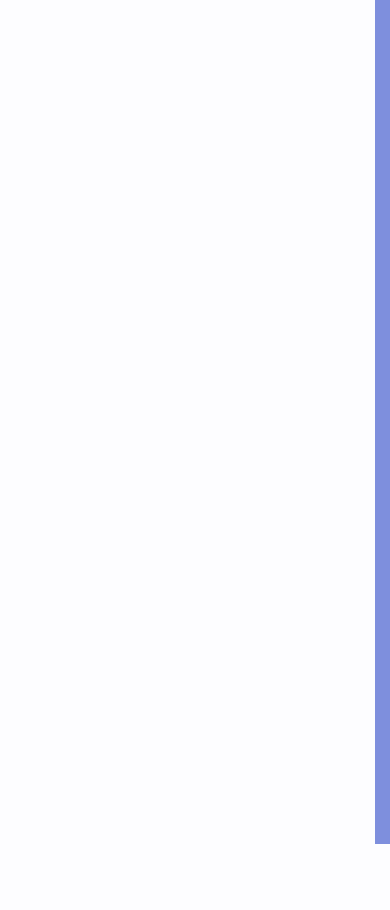
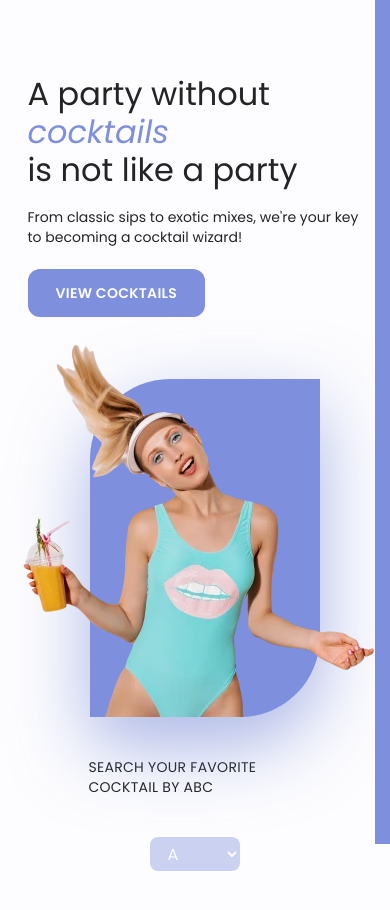
Before and after one commit to Redddeve/BugBusters, a website built with Parcel: page src/index.html in a window 390 px wide. Before the commit the page ends 844 px from the top, so only its background shows below. Built offline with nearby package versions, Linux system fonts and the light colour scheme.

Commit message:
hero section mobile

```diff
--- a/src/css/layout/hero.css
+++ b/src/css/layout/hero.css
@@ -0,0 +1,95 @@
+.section {
+}
+.hero-section {
+}
+.hero-container {
+}
+.main-title {
+  max-width: 335px;
+  margin-top: 75px;
+  margin-bottom: 18px;
+  color: #242424;
+  font-size: 32px;
+  font-style: normal;
+  font-weight: 400;
+
+  line-height: 1.19;
+}
+.text-violet {
+  color: #7e8fdd;
+  font-style: italic;
+}
+.main-text {
+  max-width: 335px;
+  margin-bottom: 36px;
+  color: #242424;
+  font-size: 14px;
+  font-style: normal;
+  font-weight: 400;
+  line-height: 1.43;
+}
+.search-button {
+  width: 178px;
+  height: 48px;
+  margin-bottom: 27px;
+  padding: 14px 28px;
+  border-radius: 12px;
+  background-color: #7e8fdd;
+  text-decoration: none;
+
+  color: #fdfdff;
+  font-size: 14px;
+  font-style: normal;
+  font-weight: 600;
+  line-height: 1.43;
+  letter-spacing: 0.02em;
+  text-transform: uppercase;
+}
+.hero-image-box {
+}
+.hero-back-img {
+  width: 230px;
+  height: 338px;
+  margin-top: 76px;
+  margin-bottom: 40px;
+  margin-left: 62px;
+  margin-right: 43px;
+  border-radius: 80px 0px;
+  background: #7e8fdd;
+  box-shadow: 0px 28px 75px 0px rgba(88, 109, 204, 0.5);
+  position: relative;
+}
+.hero-img {
+  position: absolute;
+  top: 255px;
+  left: 15px;
+}
+.hero-container .hero-search-text {
+  width: 173px;
+  height: 40px;
+  /* margin: 40px 61px; */
+  margin-left: 61px;
+  margin-right: 61px;
+
+  color: #242424;
+  font-size: 14px;
+  font-style: normal;
+  font-weight: 400;
+  line-height: 1.43;
+  letter-spacing: 0.02em;
+  text-transform: uppercase;
+}
+
+.hero-select {
+  width: 90px;
+  height: 34px;
+  padding: 8px 14px;
+  margin: 40px 122px 80px;
+  border-radius: 8px;
+  background: rgba(126, 143, 221, 0.4);
+
+  display: flex;
+  gap: 33px;
+  color: #fdfdff;
+  border: none;
+}
--- a/src/partials/hero.html
+++ b/src/partials/hero.html
@@ -1,3 +1,90 @@
 <section class="section hero-section">
-  <div class="container hero-container"></div>
+  <div class="container hero-container">
+    <div>
+      <h1 class="main-title">
+        A party without <span class="text-violet">cocktails</span><br />
+        is not like a party
+      </h1>
+      <p class="main-text">
+        From classic sips to exotic mixes, we're your key to becoming a cocktail
+        wizard!
+      </p>
+      <a href="#search" class="search-button">View cocktails</a>
+    </div>
+    <div class="hero-image-box">
+      <div class="hero-back-img"></div>
+      <picture>
+        <source
+          media="(max-width: 767px)"
+          srcset="
+            ../src/img/hero/girl-mob-webp@1x.webp 1x,
+            ../src/img/hero/girl-mob-webp@2x.webp 2x
+          "
+        />
+        <source
+          media="(min-width: 768px) and (max-width: 1279px)"
+          srcset="
+            ../src/img/hero/girl-tab-webp@1x.webp 1x,
+            ../src/img/hero/girl-tab@-webp2x.webp 2x
+          "
+        />
+
+        <source
+          media="(min-width: 1280px)"
+          srcset="
+            ../src/img/hero/girl-desk-webp@1x.webp 1x,
+            ../src/img/hero/girl-desk-webp@2x.webp 2x
+          "
+        />
+
+        <img
+          src="../src/img/hero/girl-mob-webp@1x.webp"
+          alt="hero-img"
+          width="354"
+          height="387"
+          class="hero-img"
+          loading="lazy"
+        />
+      </picture>
+    </div>
+    <p class="hero-search-text">Search your favorite cocktail by ABC</p>
+    <select class="hero-select" name="#" id="#">
+      <option value="#">A</option>
+      <option value="#">B</option>
+      <option value="#">C</option>
+      <option value="#">D</option>
+      <option value="#">E</option>
+      <option value="#">F</option>
+      <option value="#">G</option>
+      <option value="#">H</option>
+      <option value="#">I</option>
+      <option value="#">J</option>
+      <option value="#">K</option>
+      <option value="#">L</option>
+      <option value="#">M</option>
+      <option value="#">N</option>
+      <option value="#">O</option>
+      <option value="#">P</option>
+      <option value="#">Q</option>
+      <option value="#">R</option>
+      <option value="#">S</option>
+      <option value="#">T</option>
+      <option value="#">U</option>
+      <option value="#">V</option>
+      <option value="#">W</option>
+      <option value="#">X</option>
+      <option value="#">Y</option>
+      <option value="#">Z</option>
+      <option value="#">1</option>
+      <option value="#">2</option>
+      <option value="#">3</option>
+      <option value="#">4</option>
+      <option value="#">5</option>
+      <option value="#">6</option>
+      <option value="#">7</option>
+      <option value="#">8</option>
+      <option value="#">9</option>
+      <option value="#">0</option>
+    </select>
+  </div>
 </section>
```
